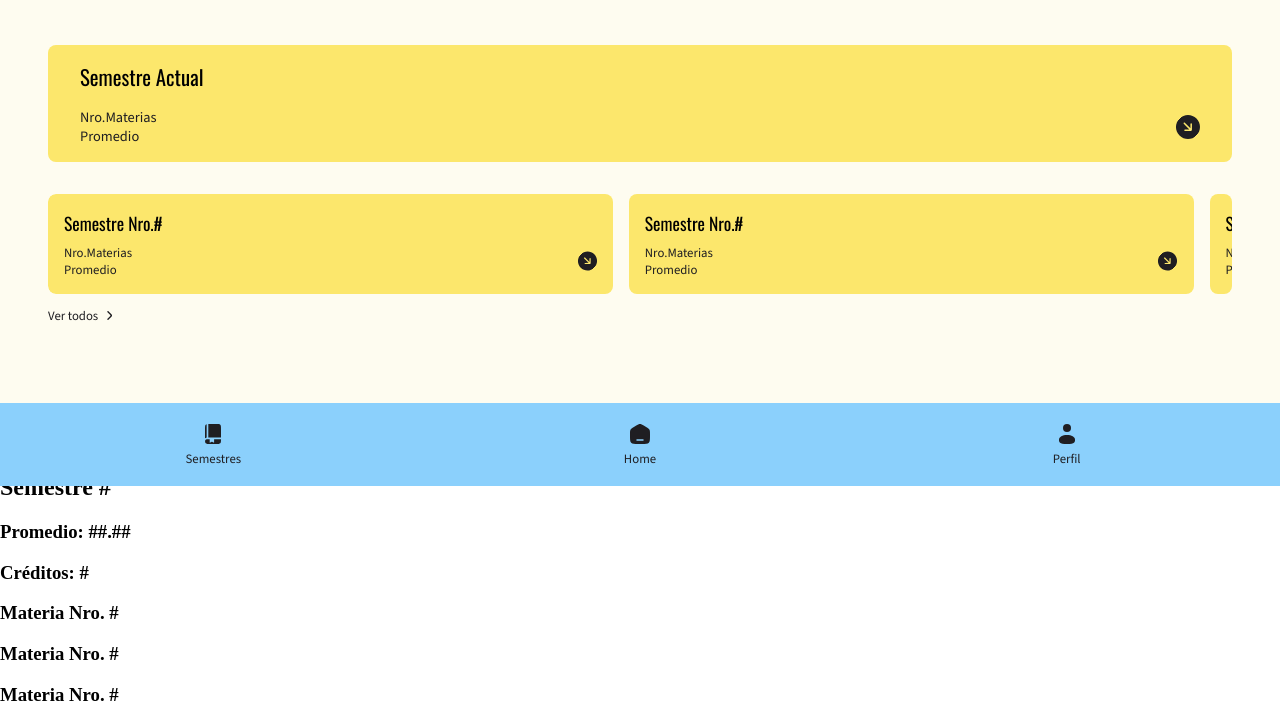
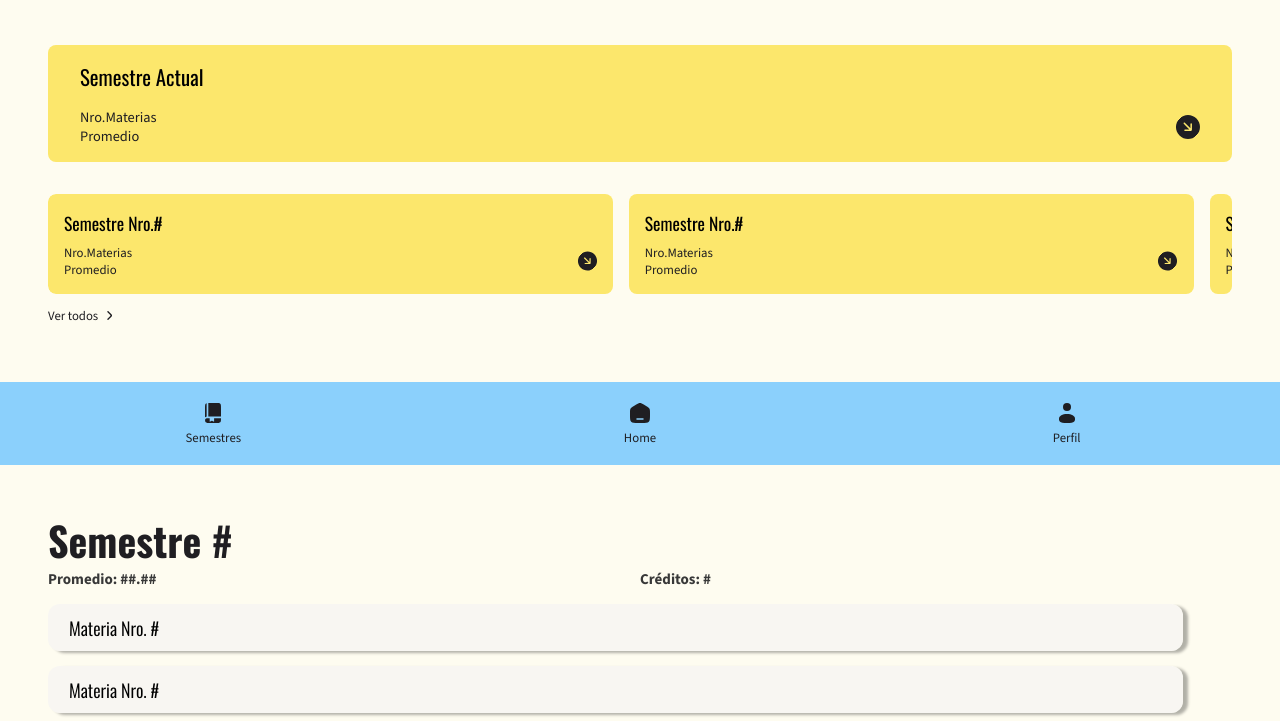
Before and after one commit to mpaulazzv/ProMediApp, a website built with Parcel: page src/index.html in a window 1280 px wide. Shown: the part 2022-2743 px from the top of the page. Built offline with nearby package versions, Linux system fonts and the light colour scheme; files whose address does not match are found by name.

Commit message:
semestre css

```diff
--- a/src/css/_general.scss
+++ b/src/css/_general.scss
@@ -6,6 +6,8 @@
 $red: #ff8f5c;
 $black: #1f1e22;
 $white: #FEFCF0;
+$grey: #383838;
+$light-grey: rgba(245, 243, 243, 0.679);
 
 $title: "Oswald", sans-serif;
 $body: "Source Sans 3", sans-serif;
@@ -60,8 +62,6 @@
 }
 
 .mainNav{
-    position: absolute;
-    bottom: -2rem;
     display: flex;
     justify-content: space-around;
     align-content: center;
--- a/src/css/_home.scss
+++ b/src/css/_home.scss
@@ -9,6 +9,7 @@
     padding: 1.5rem 3rem 0 3rem;
     height: 100%;
     background-color: $white;
+
 }
 
 .homeTop{
@@ -127,3 +128,8 @@
 .allImg{
     width: 1rem;
 }
+
+.nav_home{
+    position: relative;
+    bottom: 6rem;
+}
--- /dev/null
+++ b/src/css/_semestre.scss
@@ -0,0 +1,77 @@
+#semestre{
+    height: 615px;
+    background-color: $white;
+}
+.semestreContent{
+    margin: 0;
+    padding: 1.5rem 3rem 0 3rem;
+    height: 100%;
+}
+
+.semestre_titulo{
+    font-size: 40px;
+    font-family: $title;
+    margin: 0;
+    color: $black;
+}
+
+.semestreTop{
+    margin-top: 2rem;
+}
+
+.semestre_subtitulos{
+    display: flex;
+    margin-top: -1rem;
+}
+
+.promedio_semestre, .creditos_semestre{
+    flex: 1;
+    font-size: 15px;
+    color: $grey;
+    font-family: $body;
+}
+
+.materias_semestre{
+    height: 300px;
+    overflow-y: scroll;
+    overflow-x: hidden;
+    margin-bottom: 1.5rem;
+}
+
+.materia_semestre{
+    display: flex;
+    width: 95%;
+    height: 43px;
+    background-color: $light-grey;
+    box-shadow: 5px 2px 3px rgba(0, 0, 0, 0.3);;
+    text-align: left;
+    align-items: center;
+    align-content: center;
+    border-radius: 12px;
+    padding: 2px 5px 2px 5px;
+    margin-bottom: 15px;
+}
+
+.nombre_materia_semestre{
+    font-family: $title;
+    font-size: 18px;
+    font-weight: 350;
+    margin-left: 1rem;
+}
+
+.nav_semestre{
+    position: relative;
+    bottom: 6rem;
+}
+
+.btn_agregar_materia{
+    display: flex;
+    width: 95%;
+    height: 43px;
+    background-color: $primary;
+    text-align: left;
+    align-items: center;
+    align-content: center;
+    border-radius: 12px;
+    padding: 2px 5px 2px 5px;
+}
--- a/src/css/main.scss
+++ b/src/css/main.scss
@@ -3,3 +3,4 @@
 @import "login";
 @import "registro";
 @import "home";
+@import "semestre";
```
